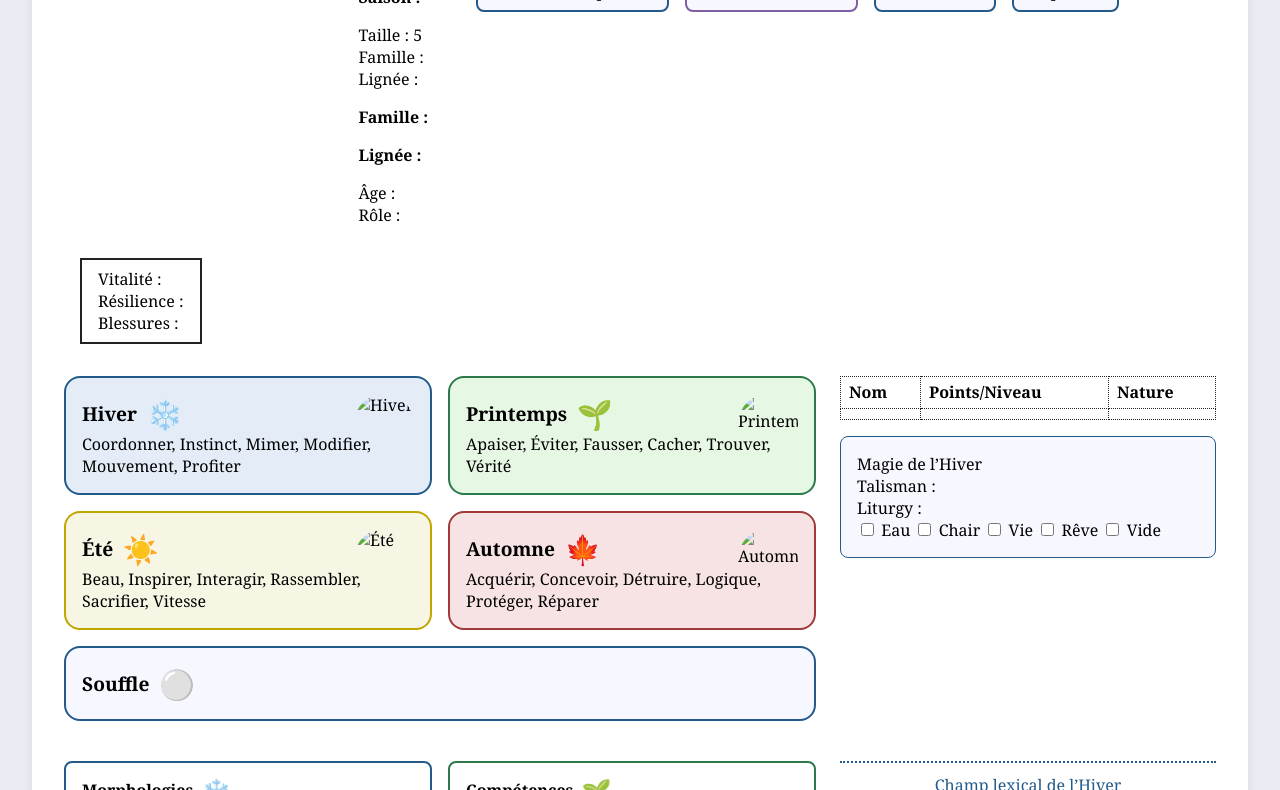
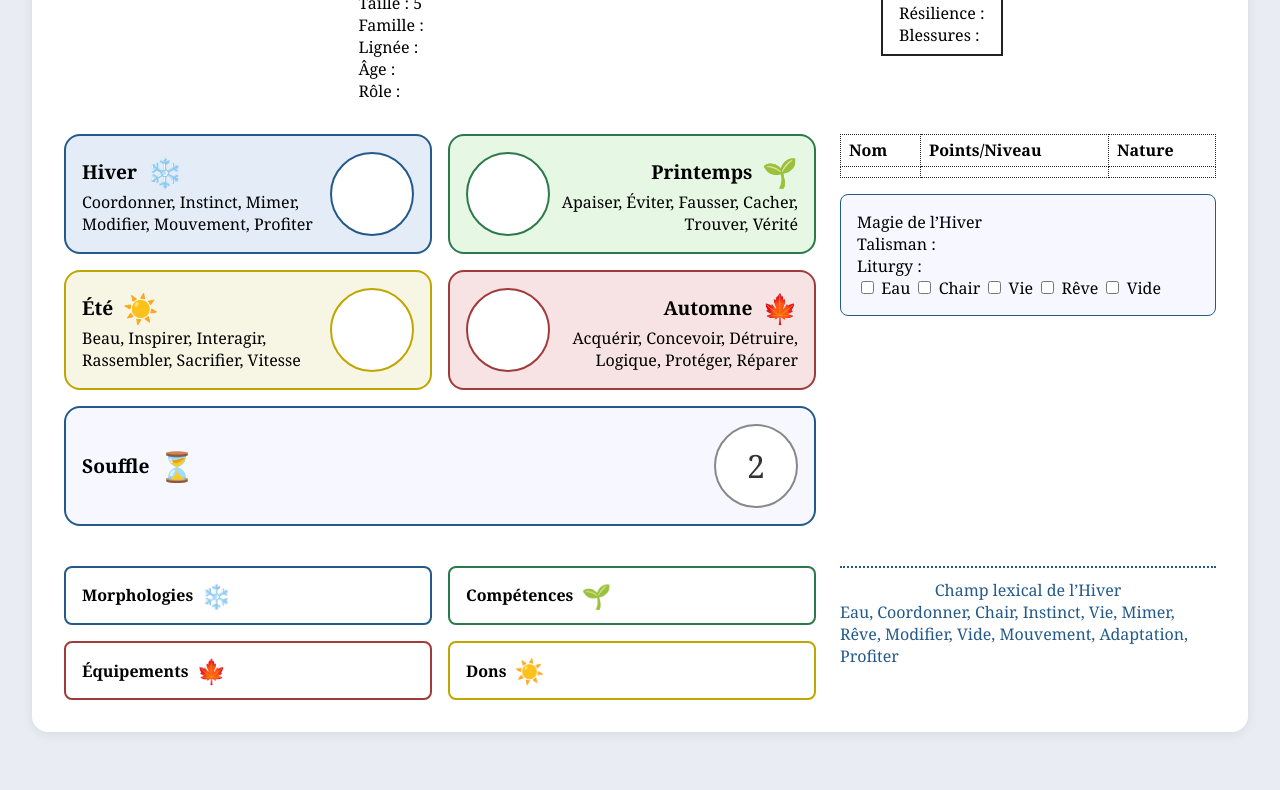
Before and after one commit to HBeucherDotNet/resilience-character-sheet, a plain HTML site: page index.html in a window 1280 px wide. Shown: the part 2482-3272 px from the top of the page. After the commit the page ends 3246 px from the top, so only its background shows below. Drawn offline with Linux system fonts and the light colour scheme.

Commit message:
WIP style fiche perso + remplissage

```diff
--- a/index.html
+++ b/index.html
@@ -1021,52 +1021,70 @@
 			<img src="logo-resilience.png" alt="Resilience" class="fiche-logo">
 			<div class="fiche-nom">Nom :</div>
 			<div class="fiche-infos">
-		   <p><strong>Saison :</strong> <span id="fiche-saison"></span></p>
+				<div>Saison : <span id="fiche-saison"></span></div>
 				<div>Taille : 5</div>
-		  <div>Famille :</div>
-		  <div>Lignée :</div>
-
-		   <p><strong>Famille :</strong> <span id="fiche-famille"></span></p>
-		   <p><strong>Lignée :</strong> <span id="fiche-lignee"></span></p>
+				<div>Famille : <span id="fiche-famille"></span></div>
+				<div>Lignée : <span id="fiche-lignee"></span></div>
 				<div>Âge :</div>
 				<div>Rôle :</div>
 			</div>
 			<div class="fiche-valeurs">
-		  <div class="valeur saison-hiver">Essence : Adaptation</div>
-		  <div class="valeur rupture">Anathème : Fierté</div>
-		  <div class="valeur">Harmonie :</div>
-		  <div class="valeur">Rupture :</div>
+				<div>Essence : <span id="fiche-essence"></span></div>
+				<div>Anathème : <span id="fiche-anatheme"></span></div>
+				<div>Harmonie :</div>
+				<div>Rupture :</div>
 			</div>
 			<div class="fiche-sante">
-		  <div>Vitalité :</div>
-		  <div>Résilience :</div>
-		  <div>Blessures :</div>
+				<div>Vitalité : <span id="fiche-vitalite"></span></div>
+				<div>Résilience : <span id="fiche-resilience"></span></div>
+				<div>Blessures : </div>
 			</div>
 		</div>
 		<div class="fiche-grid">
 			<div class="fiche-saisons">
 				<div class="saison-block saison-hiver">
+					<div class="saison-info saison-left">
 						<div class="saison-title">Hiver <span class="saison-icon">❄️</span></div>
 						<div class="saison-desc">Coordonner, Instinct, Mimer, Modifier, Mouvement, Profiter</div>
-			<img src="hiver.jpg" alt="Hiver" class="saison-img">
+					</div>
+					<div class="saison-score saison-right">
+						<div class="saison-cercle"><span id="fiche-hiver"></span></div>
+					</div>
 				</div>
 				<div class="saison-block saison-printemps">
+					<div class="saison-score saison-left">
+						<div class="saison-cercle"><span id="fiche-printemps"></span></div>
+					</div>
+					<div class="saison-info saison-right">
 						<div class="saison-title">Printemps <span class="saison-icon">🌱</span></div>
 						<div class="saison-desc">Apaiser, Éviter, Fausser, Cacher, Trouver, Vérité</div>
-			<img src="printemps.jpg" alt="Printemps" class="saison-img">
+					</div>
 				</div>
 				<div class="saison-block saison-ete">
+					<div class="saison-info saison-left">
 						<div class="saison-title">Été <span class="saison-icon">☀️</span></div>
 						<div class="saison-desc">Beau, Inspirer, Interagir, Rassembler, Sacrifier, Vitesse</div>
-			<img src="ete.jpg" alt="Été" class="saison-img">
+					</div>
+					<div class="saison-score saison-right">
+						<div class="saison-cercle"><span id="fiche-ete"></span></div>
+					</div>
 				</div>
 				<div class="saison-block saison-automne">
+					<div class="saison-score saison-left">
+						<div class="saison-cercle"><span id="fiche-automne"></span></div>
+					</div>
+					<div class="saison-info saison-right">
 						<div class="saison-title">Automne <span class="saison-icon">🍁</span></div>
 						<div class="saison-desc">Acquérir, Concevoir, Détruire, Logique, Protéger, Réparer</div>
-			<img src="automne.jpg" alt="Automne" class="saison-img">
+					</div>
 				</div>
 				<div class="saison-block souffle">
-			<div class="saison-title">Souffle <span class="saison-icon">⚪</span></div>
+					<div class="saison-info saison-left">
+						<div class="saison-title">Souffle <span class="saison-icon">⏳</span></div>
+					</div>
+					<div class="saison-score saison-right">
+						<div class="saison-cercle"><span id="fiche-souffle"></span></div>
+					</div>
 				</div>
 			</div>
 			<div class="fiche-tableaux">
--- a/script.js
+++ b/script.js
@@ -1,3 +1,10 @@
+const saisonsEnum = {
+	hiver: 1,
+	printemps: 2,
+	ete: 3,
+	automne: 4
+};
+
 function toggleDesc(btn) {
 	// Cherche le sibling .desc dans le parent
 	let desc = null;
@@ -109,6 +116,23 @@ function genererFiche() {
 	document.getElementById('fiche-saison').textContent = saison ? saison.closest('.option').querySelector('label').textContent.trim() : '';
 	document.getElementById('fiche-famille').textContent = famille ? famille.closest('.option').querySelector('label').textContent.trim() : '';
 	document.getElementById('fiche-lignee').textContent = lignee ? lignee.closest('.option').querySelector('label').textContent.trim() : '';
+
+	document.getElementById('fiche-hiver').textContent = getsaisonScore(saison, 'hiver');
+	document.getElementById('fiche-printemps').textContent = getsaisonScore(saison, 'printemps');
+	document.getElementById('fiche-ete').textContent = getsaisonScore(saison, 'ete');
+	document.getElementById('fiche-automne').textContent = getsaisonScore(saison, 'automne');
+	document.getElementById('fiche-souffle').textContent = saison && saison.value === 'temps' ? 3 : 2;
+}
+
+function getsaisonScore(saison, saisonName) {
+	if (!saison) return '';
+	switch (Math.abs(saisonsEnum[saison.value] - saisonsEnum[saisonName])) {
+		case 0: return 3;
+		case 1:
+		case 3: return 2;
+		case 2: return 1;
+		default: return '';
+	}
 }
 
 // Mise à jour automatique de la fiche
--- a/style.scss
+++ b/style.scss
@@ -1,33 +1,61 @@
 // Variables de couleurs
-$bg-page: #e9ecf3;
-$bg-section: #fff;
-$border-section: #d3d7e3;
-$blue: #235a8a;
-$green: #2c7a4b;
-$yellow: #bfa600;
-$red: #a13a3a;
-$color-hiver: #e3ecf7;
-$color-printemps: #e6f7e3;
-$color-ete: #f7f5e3;
-$color-automne: #f7e3e3;
-$border-hiver: #b3cbe6;
-$border-printemps: #b6e6b3;
-$border-ete: #e6e3b3;
-$border-automne: #e6b3b3;
+$color-bg-page: #e9ecf3;
+$color-white: #fff;
+$color-border-section: #d3d7e3;
+$color-hiver-bg: #e3ecf7;
+$color-printemps-bg: #e6f7e3;
+$color-ete-bg: #f7f5e3;
+$color-automne-bg: #f7e3e3;
+$color-hiver-border: #b3cbe6;
+$color-printemps-border: #b6e6b3;
+$color-ete-border: #e6e3b3;
+$color-automne-border: #e6b3b3;
+$color-text-main: #444;
+$color-text-dark: #333;
+$color-bg-option: #f9f9f9;
+$color-bg-temps: #f5f5f5;
+$color-border-gray: #cccccc;
+$color-text-muted: #555;
+$color-border-light: #ccc;
+$color-text-label: #222;
+$color-border-separator: #bbb;
+$color-border-cercle: #888;
+
+// couleurs saisonnières
+$color-hiver-lighter: #e3ecf7;
+$color-hiver-light: #b3cbe6;
+$color-hiver: #235a8a;
+
+$color-printemps-lighter: #e6f7e3;
+$color-printemps-light: #b6e6b3;
+$color-printemps: #2c7a4b;
+
+$color-ete-lighter: #f7f5e3;
+$color-ete-light: #e6e3b3;
+$color-ete: #bfa600;
+
+$color-automne-lighter: #f7e3e3;
+$color-automne-light: #e6b3b3;
+$color-automne: #a13a3a;
+
+$color-temps-lighter: #f5f5f5;
+$color-temps-light: #cccccc;
+
+$color-purple: #7d5fa3;
 
 body {
 	font-family: Arial, sans-serif;
 	margin: 2em;
-	background: $bg-page;
+	background: $color-bg-page;
 }
 
 section {
 	border-radius: 12px;
 	box-shadow: 0 2px 8px rgba(0,0,0,0.07);
-	background: $bg-section;
+	background: $color-white;
 	padding: 1.2em 1em;
 	margin-bottom: 1.5em;
-	border: 1px solid $border-section;
+	border: 1px solid $color-border-section;
 	transition: box-shadow 0.2s, transform 0.2s;
 	&:hover {
 		box-shadow: 0 4px 16px rgba(0,0,0,0.12);
@@ -48,7 +76,7 @@ section {
 h2 {
 	margin-top: 0;
 	font-size: 1.25em;
-	color: $blue;
+	color: $color-hiver;
 	letter-spacing: 0.02em;
 	margin-bottom: 0.7em;
 }
@@ -65,44 +93,42 @@ h3 {
 	border-style: solid;
 	position: relative;
 	border-radius: 8px;
-	background: #f9f9f9;
 	padding: 0.5em;
 	&.hiver {
-		background: $color-hiver;
-		border-color: $border-hiver;
+		background: $color-hiver-lighter;
+		border-color: $color-hiver-light;
 	}
 	&.printemps {
-		background: $color-printemps;
-		border-color: $border-printemps;
+		background: $color-printemps-lighter;
+		border-color: $color-printemps-light;
 	}
 	&.ete {
-		background: $color-ete;
-		border-color: $border-ete;
+		background: $color-ete-lighter;
+		border-color: $color-ete-light;
 	}
 	&.automne {
-		background: $color-automne;
-		border-color: $border-automne;
+		background: $color-automne-lighter;
+		border-color: $color-automne-light;
 	}
 	&.temps {
-		background: #f5f5f5;
-		border-color: #cccccc;
+		background: $color-temps-lighter;
+		border-color: $color-temps-light;
 	}
 }
 
 .selected-option {
-	box-shadow: 0 0 8px rgba(58,122,210,0.12);
 	z-index: 1;
 	&.hiver {
-		border-color: $blue !important;
+		border-color: $color-hiver !important;
 	}
 	&.printemps {
-		border-color: $green !important;
+		border-color: $color-printemps !important;
 	}
 	&.ete {
-		border-color: $yellow !important;
+		border-color: $color-ete !important;
 	}
 	&.automne {
-		border-color: $red !important;
+		border-color: $color-automne !important;
 	}
 }
 
@@ -207,7 +233,7 @@ h3 {
 	display: flex;
 	flex-direction: column;
 	gap: 1.5em;
-  background: #fff;
+	background: $color-white;
 	padding: 2em;
 	border-radius: 16px;
 	box-shadow: 0 2px 12px rgba(0,0,0,0.08);
@@ -237,11 +263,82 @@ h3 {
 	padding: 1em;
 	min-width: 220px;
 	position: relative;
+	display: flex;
+	flex-direction: row;
+	align-items: stretch;
+	justify-content: space-between;
 }
-.saison-block.saison-hiver { border-color: #235a8a; background: #e3ecf7; }
-.saison-block.saison-printemps { border-color: #2c7a4b; background: #e6f7e3; }
-.saison-block.saison-ete { border-color: #bfa600; background: #f7f5e3; }
-.saison-block.saison-automne { border-color: #a13a3a; background: #f7e3e3; }
+.saison-info {
+	display: flex;
+	flex-direction: column;
+	justify-content: center;
+	flex: 1;
+}
+.saison-score {
+	display: flex;
+	align-items: center;
+	justify-content: center;
+	flex: 0 0 80px;
+}
+.saison-cercle {
+	width: 80px;
+	height: 80px;
+	border-radius: 50%;
+	border: 2px solid #888;
+	background: #fff;
+	display: flex;
+	align-items: center;
+	justify-content: center;
+	font-size: 2rem;
+	color: #333;
+}
+.saison-left {
+	order: 1;
+}
+.saison-right {
+	order: 2;
+}
+.saison-hiver .saison-info,
+.saison-ete .saison-info {
+	text-align: left;
+}
+.saison-hiver .saison-score,
+.saison-ete .saison-score {
+	justify-content: flex-end;
+}
+.saison-printemps .saison-info,
+.saison-automne .saison-info {
+	text-align: right;
+}
+.saison-printemps .saison-score,
+.saison-automne .saison-score {
+	justify-content: flex-start;
+}
+.saison-printemps .saison-title,
+.saison-automne .saison-title {
+	justify-content: flex-end;
+	text-align: right;
+}
+.saison-block.saison-hiver {
+	border-color: $color-hiver;
+	background: $color-hiver-lighter;
+	.saison-cercle { border-color: $color-hiver; }
+}
+.saison-block.saison-printemps {
+	border-color: $color-printemps;
+	background: $color-printemps-lighter;
+	.saison-cercle { border-color: $color-printemps; }
+}
+.saison-block.saison-ete {
+	border-color: $color-ete;
+	background: $color-ete-lighter;
+	.saison-cercle { border-color: $color-ete; }
+}
+.saison-block.saison-automne {
+	border-color: $color-automne;
+	background: $color-automne-lighter;
+	.saison-cercle { border-color: $color-automne; }
+}
 .saison-title { font-size: 1.2em; font-weight: bold; display: flex; align-items: center; gap: 0.5em; }
 .saison-icon { font-size: 1.5em; }
 .saison-img { width: 60px; height: 60px; border-radius: 50%; object-fit: cover; position: absolute; top: 1em; right: 1em; }
```
Also changed, not shown: style.css, 1 other file. Lines whose indentation alone changed are shown as unchanged.
